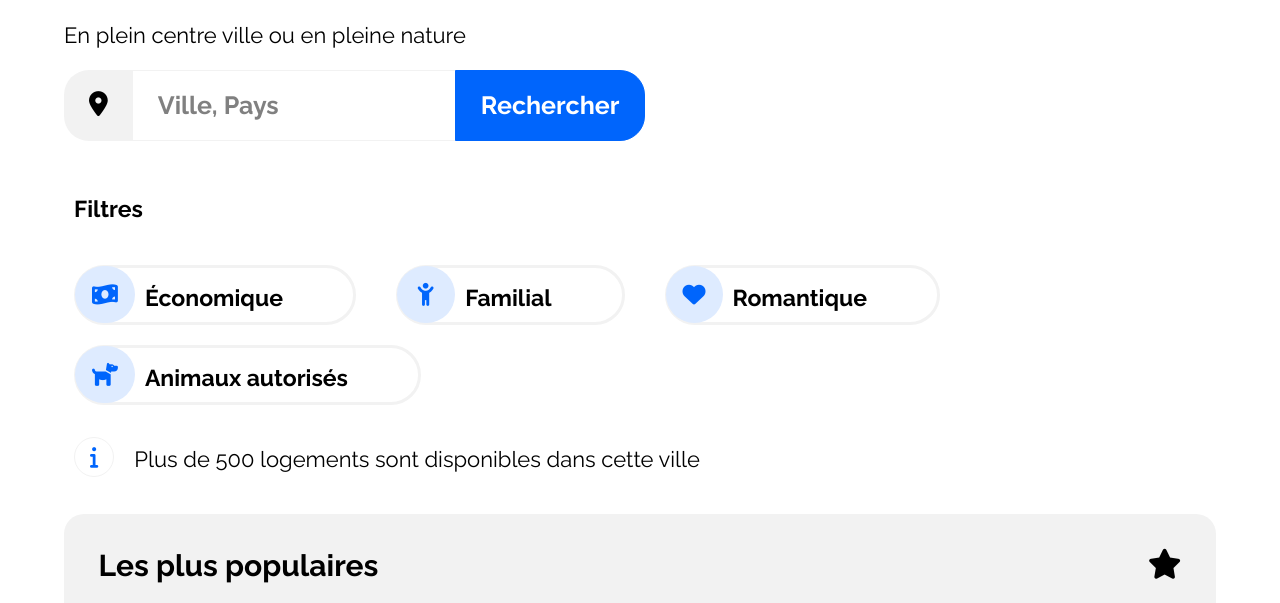
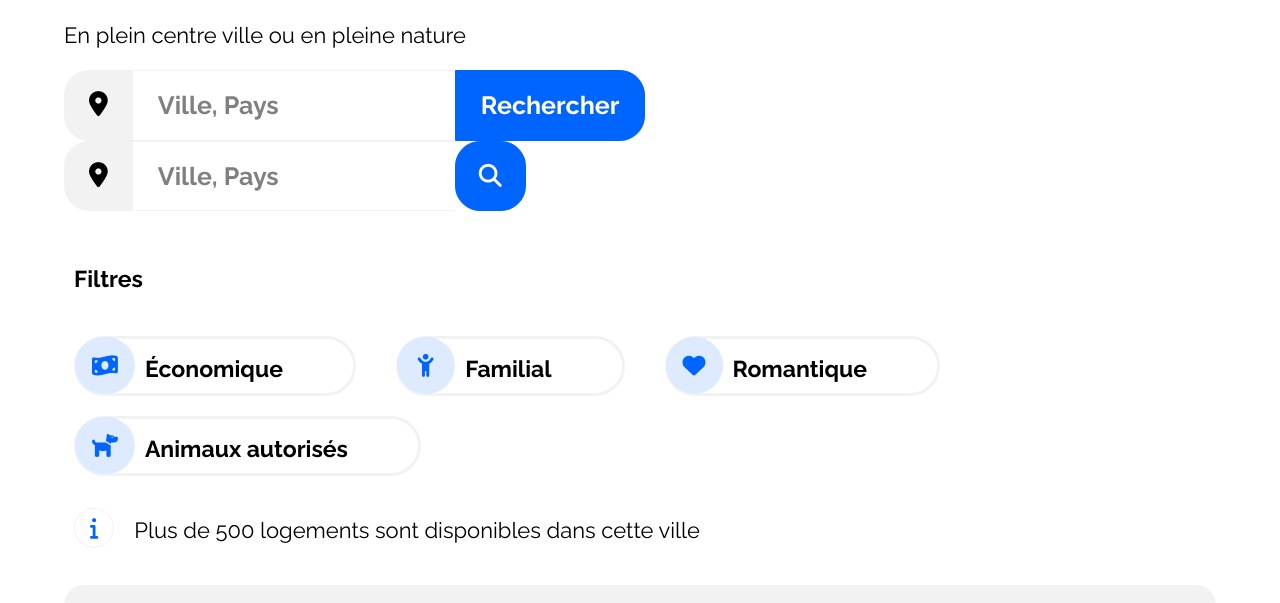
Before and after one commit to lnoel4289/Booki, a plain HTML site: page index.html in a window 1280 px wide. Shown: the part 197-800 px from the top of the page. Drawn offline with Linux system fonts and the light colour scheme.

Commit message:
intégration incomplète des 2 barres recherches

```diff
--- a/css/styles.css
+++ b/css/styles.css
@@ -151,7 +151,16 @@ label{
 }
 
 .bouton_envoi2{
-    display: none;
+    /* position: absolute; */
+    /* right: 0px; */
+    font-size: 23px;
+    width: 70.75px;
+    height: 70.75px;
+    /* border-left: white; */
+    border-radius: 25px;
+    color: white;
+    background-color:#0065FC;
+    border:1px solid #0065FC;
 }
 /* fin BARRE DE RECHERCHE */
 
@@ -638,15 +647,10 @@ footer a:hover{
 
     /* BLOC RECHERCHE */
     /* BARRE DE RECHERCHE */
-    /* BOUTON ENVOI */
-    .bouton_envoi{
-        display: none;
-    }
-
     .bouton_envoi2{
         /* position: absolute; */
-        right: 0px;
-        display: initial;
+        /* right: 0px; */
+        /* display: initial; */
         font-size: 23px;
         width: 70.75px;
         height: 70.75px;
@@ -656,7 +660,7 @@ footer a:hover{
         background-color:#0065FC;
         border:1px solid #0065FC;
     }
-    /* fin BOUTON ENVOI */
+
     /* fin BARRE DE RECHERCHE */
 
     /* FILTRES */
--- a/index.html
+++ b/index.html
@@ -45,16 +45,20 @@
                     <h1>Trouvez votre hébergement pour des vacances de rêve</h1>
                     <p>En plein centre ville ou en pleine nature</p>
                     <!-- BARRE DE RECHERCHE -->
+                    <div class="barre1">
                         <form method="post" action="#">
                             <label for="recherche"><i class="fa-solid fa-location-dot"></i></label>
                             <input type="search" name="recherche" id="recherche" placeholder="Ville, Pays">
-                        <div>
-                            <button class="bouton_envoi" type="submit">Rechercher</button>
+                            <button class="bouton_envoi"type="submit">Rechercher</button>
+                        </form>
                     </div>
-                        <div>
-                            <button class="bouton_envoi2" type="submit"><i class="fa-solid fa-magnifying-glass"></i></i></button>
+                    <div class="barre2">
+                        <form method="post" action="#">
+                            <label for="recherche"><i class="fa-solid fa-location-dot"></i></label>
+                            <input type="search" name="recherche" id="recherche" placeholder="Ville, Pays">
+                            <button class="bouton_envoi2" type="submit"><i class="fa-solid fa-magnifying-glass"></i></button>
+                        </form>
                     </div>
-                    </form>
                     <!-- fin BARRE DE RECHERCHE -->
                     <!-- FILTRES RECHERCHE -->
                     <div class="section_filtres_de_recherche">
```
Lines whose indentation alone changed are shown as unchanged.
